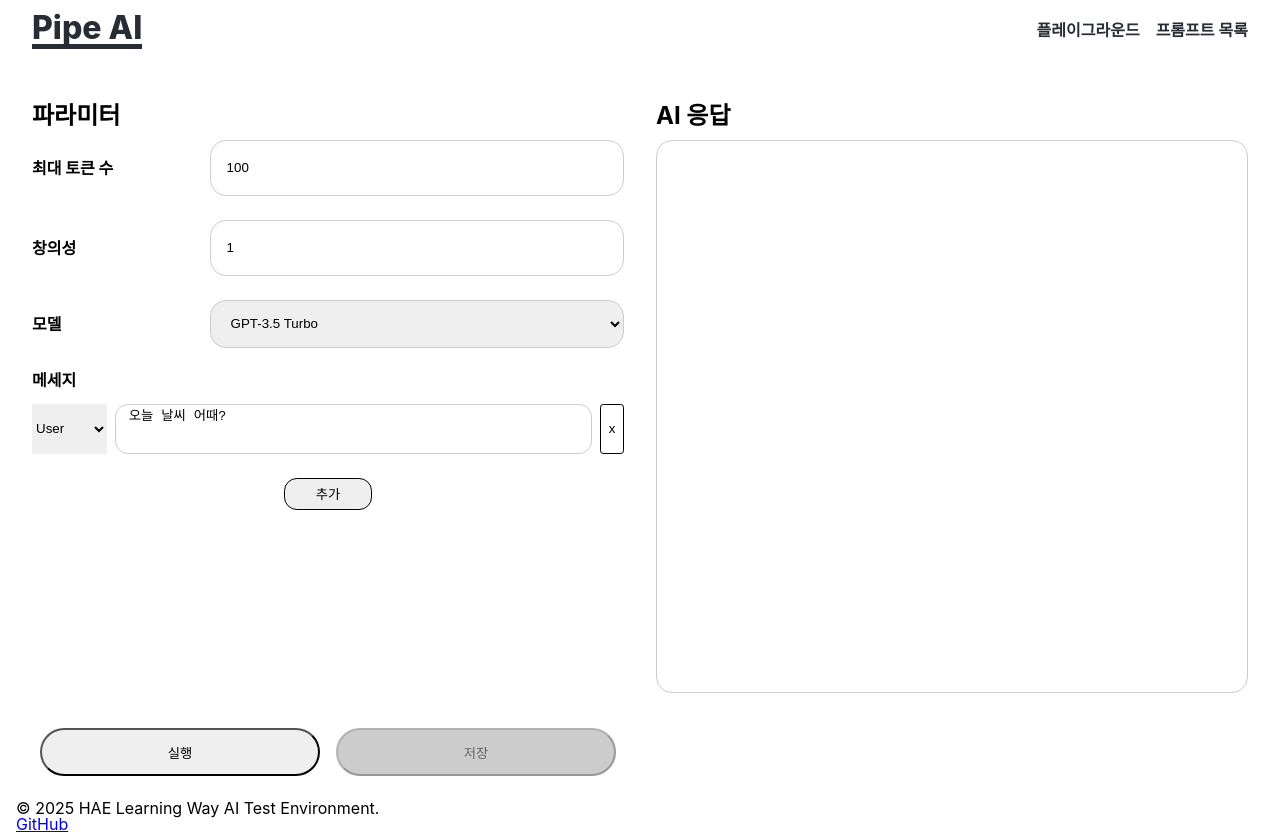
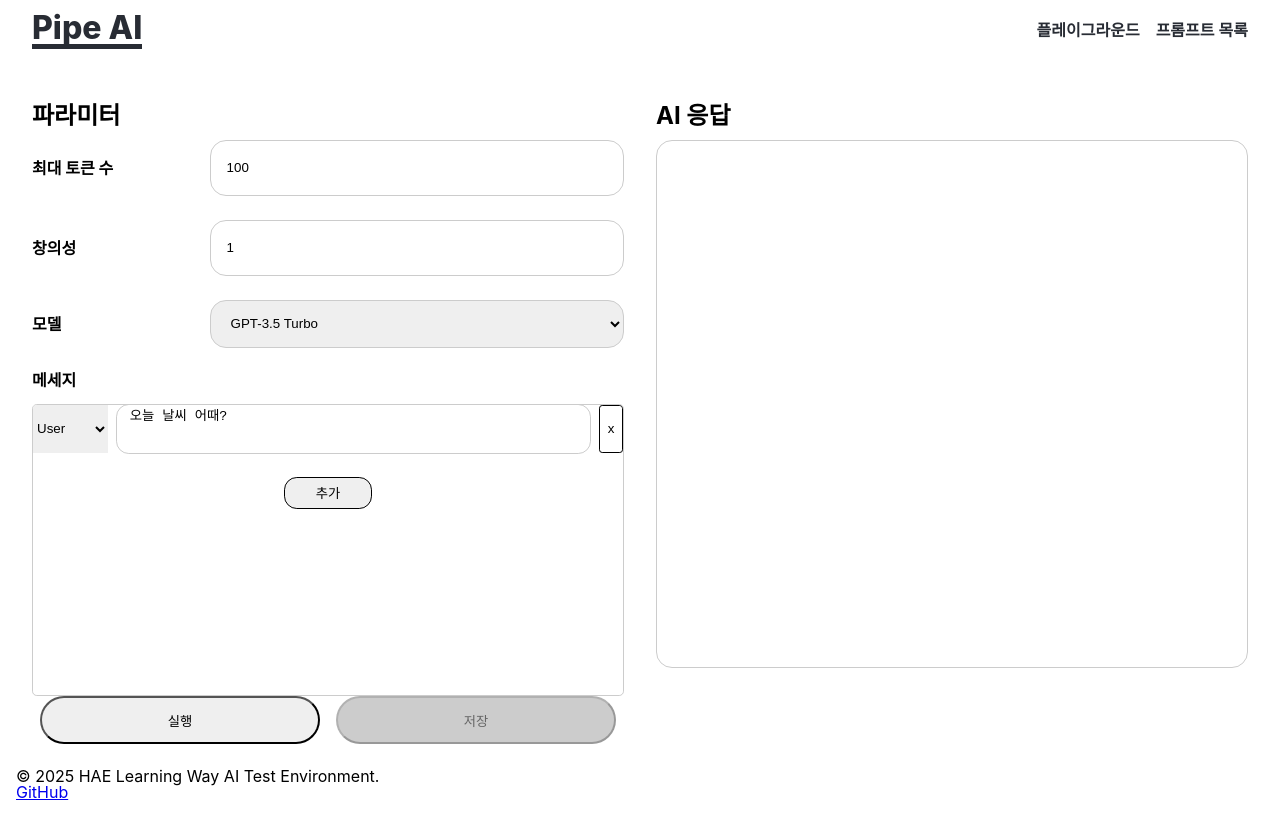
Before and after one commit to side-projects-org/ai-pipeline.fe, a React (Create React App) app: page / in a window 1280 px wide. After the commit the page ends 802 px from the top, so only its background shows below. Built offline with nearby package versions, Linux system fonts and the light colour scheme.

Commit message:
STYLE - 크기 고정 (overflow)

```diff
--- a/src/layout/Layout.tsx
+++ b/src/layout/Layout.tsx
@@ -26,7 +26,6 @@ const LayoutContainer = styled.div`
 
 const Main = styled.main`
     flex: 1;
-    min-height: calc(100% - 60px); /* Adjust based on header/footer height */
 `;
 
 
--- a/src/pages/prompt/PromptPlayground.tsx
+++ b/src/pages/prompt/PromptPlayground.tsx
@@ -371,12 +371,12 @@ const Section = styled.section`
 const PromptWrapper = styled(Section)`
     width: 50%;
     justify-content: space-between;
+    height: 100%;
 `;
 
 const PromptResponseWrapper = styled(Section)`
     width: 50%;
     height: 100%;
-
 `;
 
 const PromptSettingWrapper = styled.div`
@@ -386,6 +386,7 @@ const PromptSettingWrapper = styled.div`
     flex-direction: column;
     align-items: center;
     justify-content: flex-start;
+    max-height: 100%;
 `;
 
 const ButtonWrapper = styled.div`
@@ -413,12 +414,15 @@ const MessagesContainer = styled.div`
     display: flex;
     flex-direction: column;
     align-items: center;
-    max-height: 50%;
+    max-height: 40vh;
+    overflow-y: auto;
+    border: 1px solid #ccc;
+    border-radius: 0.3rem;
 `;
 
 const Message = styled.div`
     width: 100%;
-    min-height: 3rem;
+    height: 3rem;
     display: flex;
     flex-direction: row;
     align-items: center;
@@ -463,7 +467,7 @@ const Option = styled.option``;
 
 const AddMessageButton = styled.button`
     width: 15%;
-    height: 2rem;
+    min-height: 2rem;
     border-radius: 0.8rem;
     border: 1px solid black;
     margin: 0.5rem 0;
```
